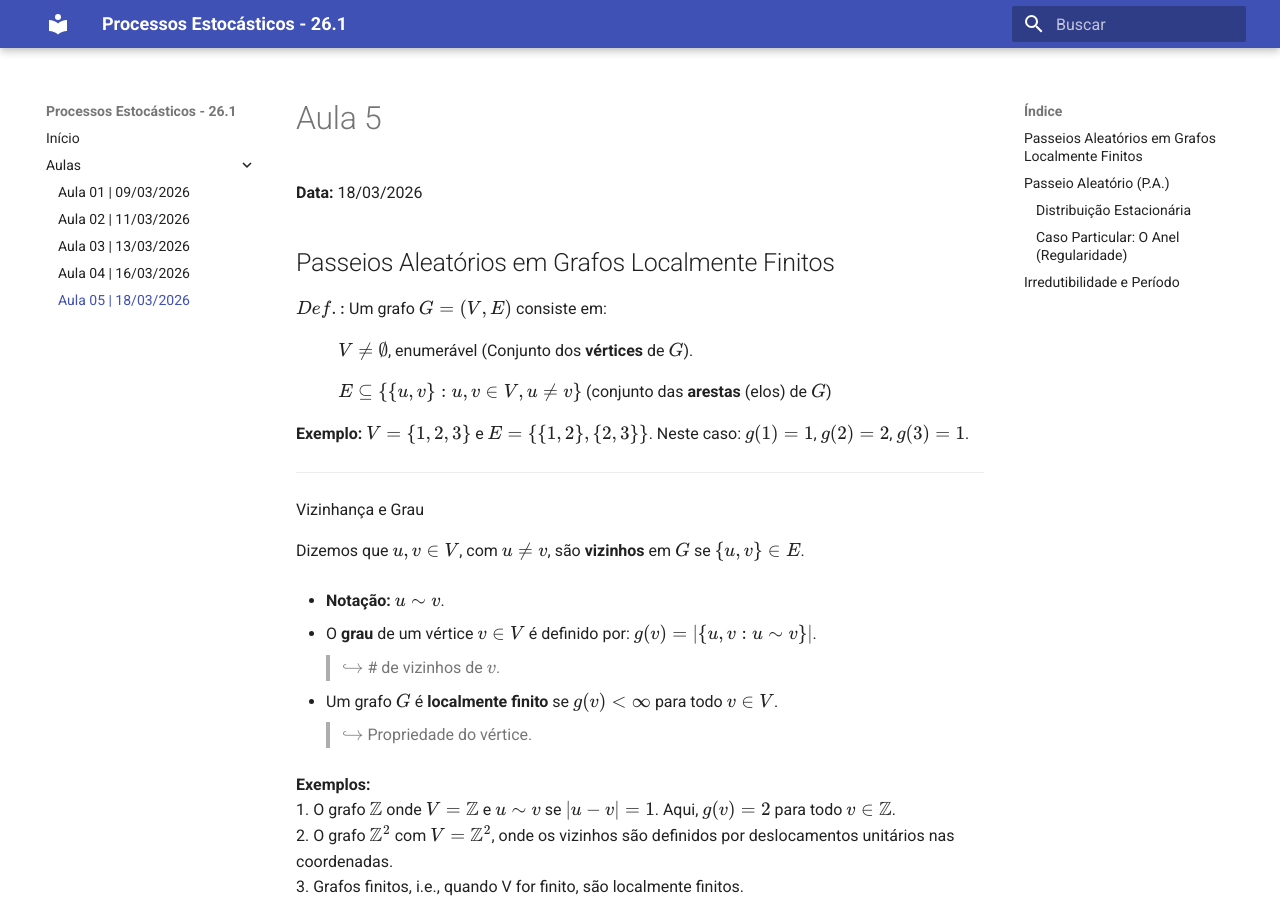
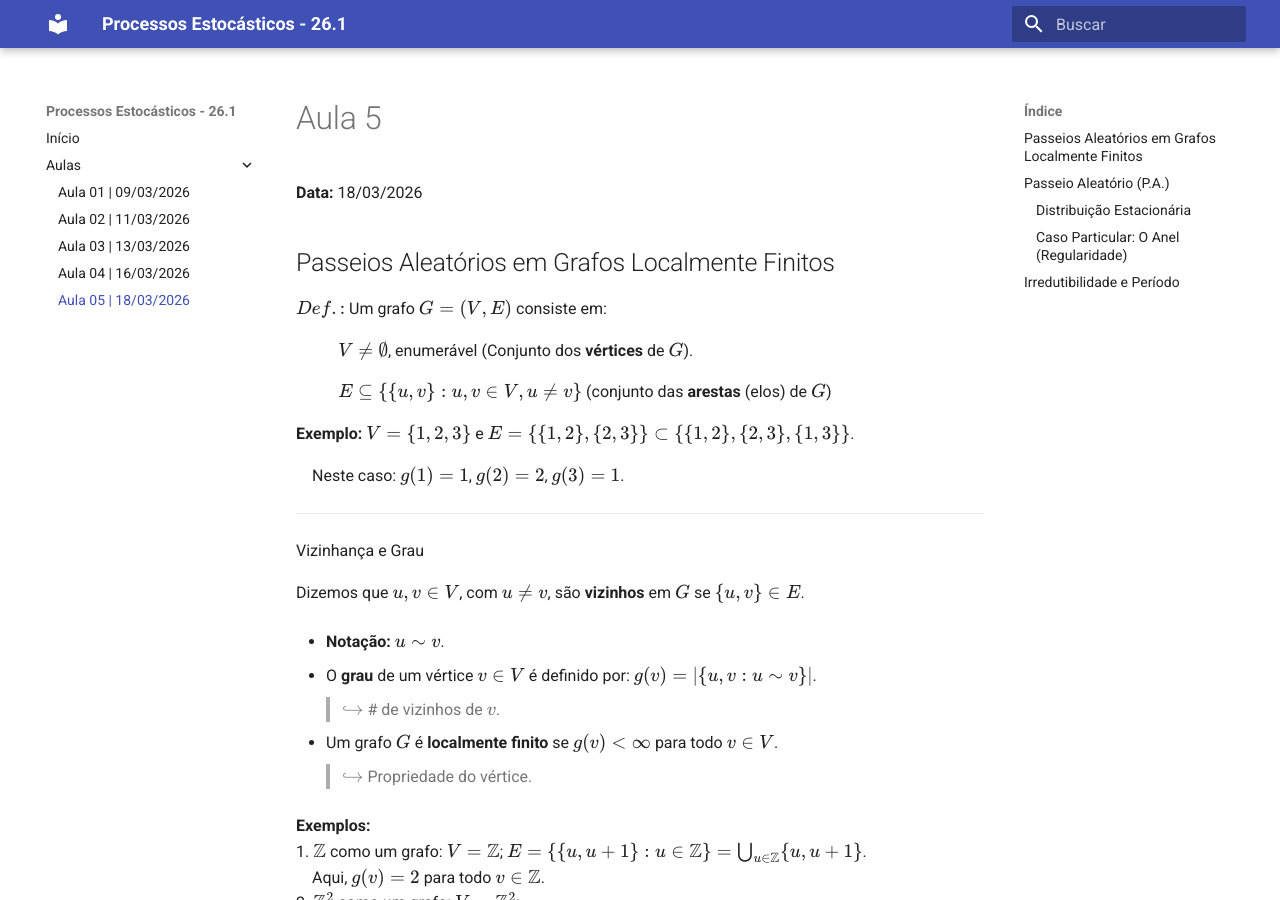
Before and after one commit to lcarlosazeredo/notas-estocasticos, an MkDocs documentation site: the page built from docs/aulas/Aula05.md, in a window 1280 px wide and 900 px high. Built offline with MkDocs 1.6.1 and Material for MkDocs 9.7.7, drawn with Linux system fonts in a browser that asks for light colours; some of the changed text lies outside the part shown.

Commit message:
Atualização da Aula5

```diff
--- a/docs/aulas/Aula05.md
+++ b/docs/aulas/Aula05.md
@@ -11,8 +11,9 @@ $\qquad$  $V \neq \emptyset$, enumerável (Conjunto dos **vértices** de $G$).
 $\qquad$  $E \subseteq \{\{u, v\} : u, v \in V, u \neq v\}$ (conjunto das **arestas** (elos) de $G$)
 
 **Exemplo:**
-$V=\{1, 2, 3\}$ e $E=\{\{1, 2\}, \{2, 3\}\}$.
-Neste caso: $g(1)=1$, $g(2)=2$, $g(3)=1$.
+$V=\{1, 2, 3\}$ e $E=\{\{1, 2\}, \{2, 3\}\} \subset \{\{1, 2\}, \{2, 3\}, \{1, 3\}\}$.
+
+&emsp;Neste caso: $g(1)=1$, $g(2)=2$, $g(3)=1$.
 
 ---
 
@@ -29,8 +30,10 @@ Dizemos que $u, v \in V$, com $u \neq v$, são **vizinhos** em $G$ se $\{u, v\}
 > $\hookrightarrow$ Propriedade do vértice.
 
 **Exemplos:**
-1.  O grafo $\mathbb{Z}$ onde $V=\mathbb{Z}$ e $u \sim v$ se $|u-v|=1$. Aqui, $g(v)=2$ para todo $v \in \mathbb{Z}$.
-2.  O grafo $\mathbb{Z}^2$ com $V=\mathbb{Z}^2$, onde os vizinhos são definidos por deslocamentos unitários nas coordenadas.
+1.  $\mathbb{Z}$ como um grafo: $V=\mathbb{Z}$; $E = \{ \{u, u+1\} : u \in \mathbb{Z} \} = \bigcup_{u \in \mathbb{Z}} \{u, u+1\}$.
+&emsp;Aqui, $g(v)=2$ para todo $v \in \mathbb{Z}$.
+2.  $\mathbb{Z}^2$ como um grafo: $V=\mathbb{Z}^2$;
+$E = \bigcup_{(u, v) \in \mathbb{Z}^2} \left\{ \{(u, v), (u+1, v)\}, \{(u, v), (u-1, v)\}, \{(u, v), (u, v+1)\}, \{(u, v), (u, v-1)\} \right\}$
 3.  Grafos finitos, i.e., quando V for finito, são localmente finitos.
 ---
 
```
Also changed, not shown: other parts of docs/aulas/Aula05.md (+1 -1 lines).
